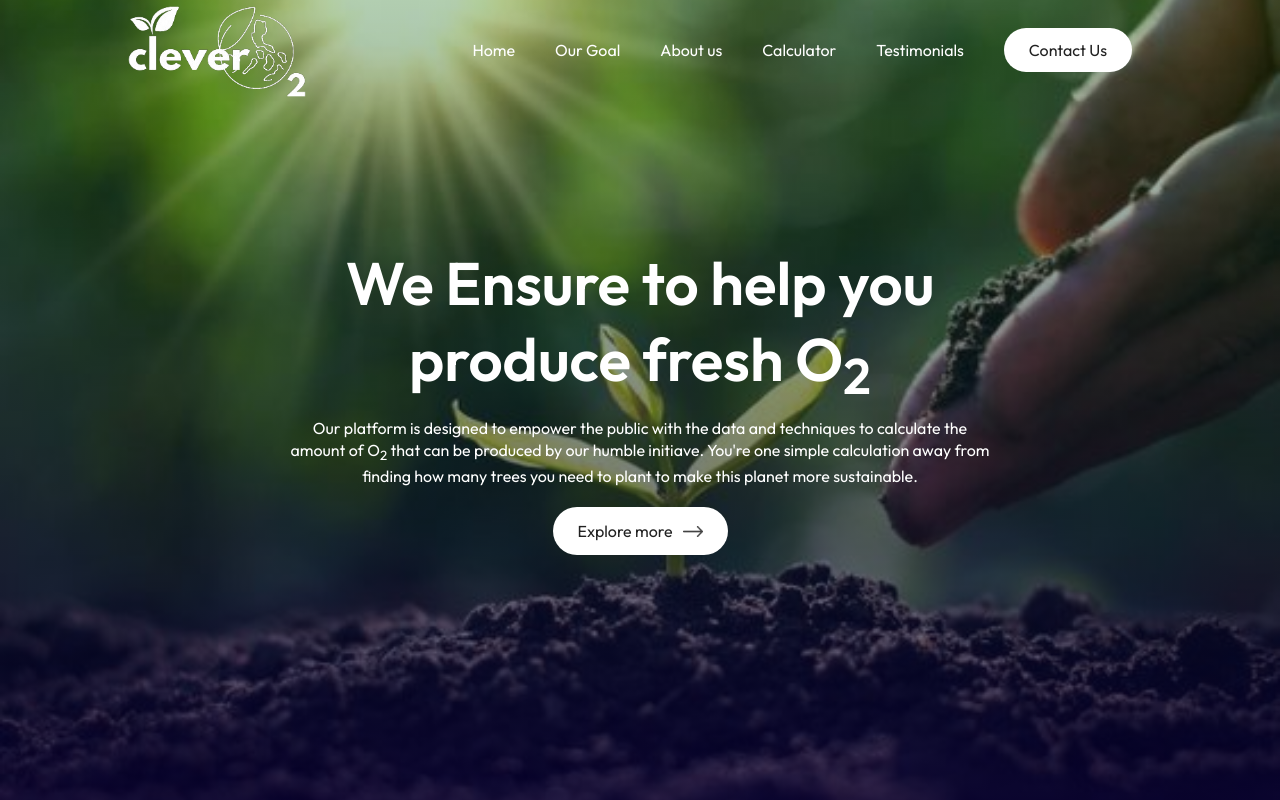
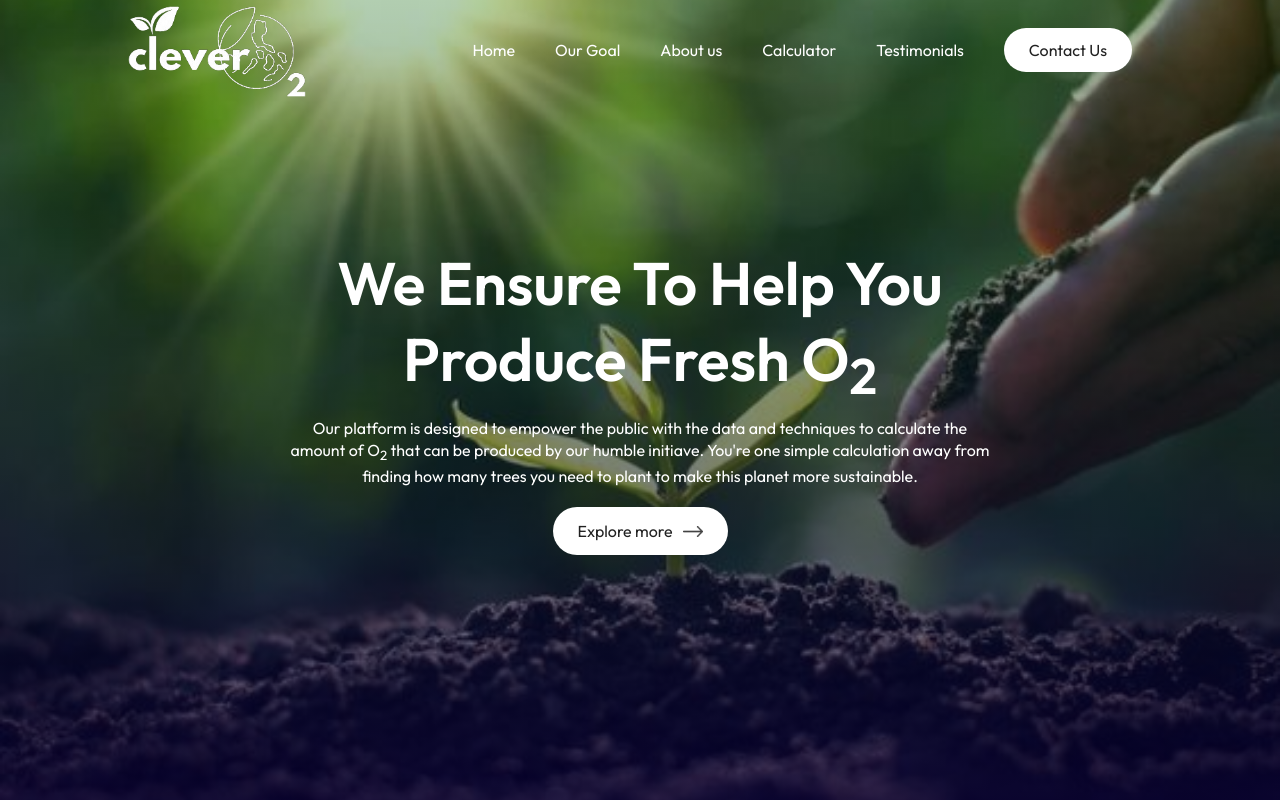
Before and after one commit to theDevPai/clevero2, a React (Vite) app: page / in a window 1280 px wide. Shown: the top 800 px of the page. Built offline with nearby package versions, Linux system fonts and the light colour scheme.

Commit message:
Update Hero.jsx

```diff
--- a/src/Components/Hero/Hero.jsx
+++ b/src/Components/Hero/Hero.jsx
@@ -7,7 +7,7 @@ const Hero = () => {
   return (
     <div className='hero container'>
         <div className="hero-text">
-            <h1>We Ensure to help you produce fresh O<sub>2</sub></h1>
+            <h1>We Ensure To Help You Produce Fresh O<sub>2</sub></h1>
             <p>Our platform is designed to empower the public with the data and techniques to calculate the amount of O<sub>2</sub> that can be produced
                 by our humble initiave. You're one simple calculation away from finding how many trees you need to plant to make this planet more sustainable.
             </p>
```
